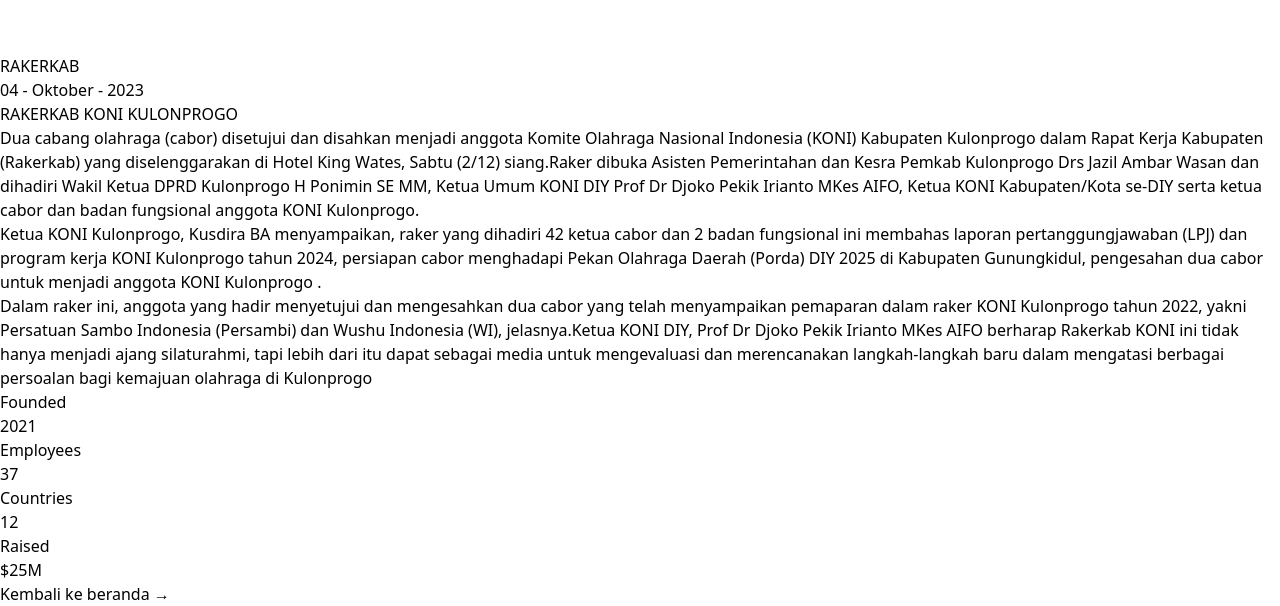
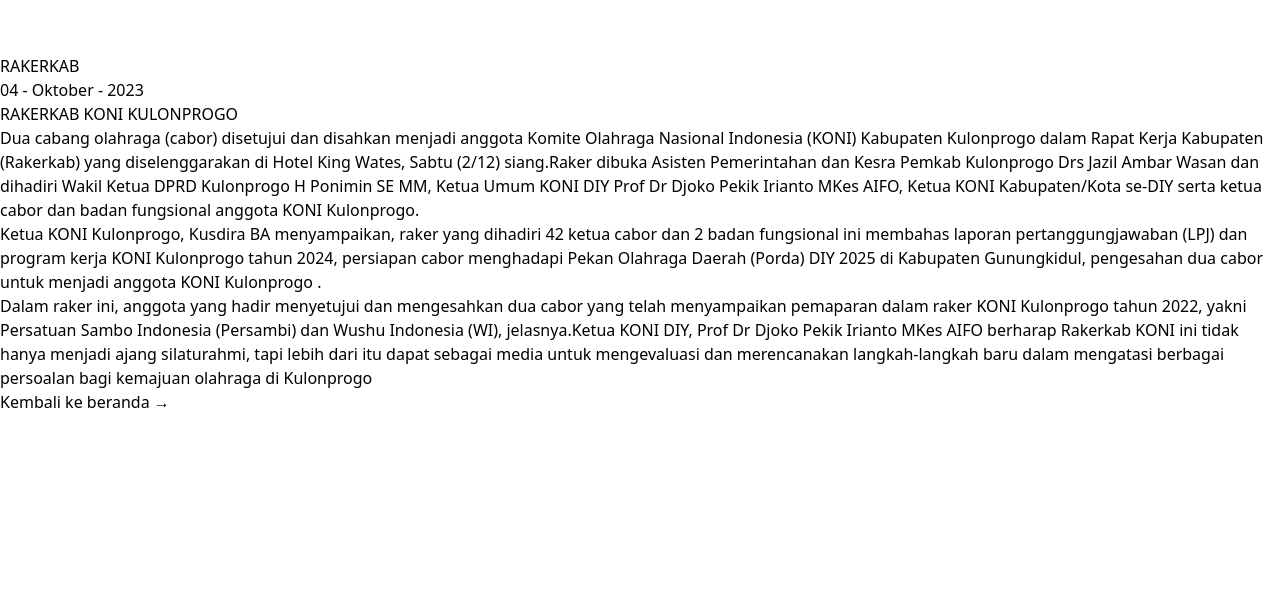
Before and after one commit to pabobernando/knkp2, a React (Vite) app: page /Detail/1 in a window 1280 px wide. Shown: the part 1533-2139 px from the top of the page. After the commit the page ends 1947 px from the top, so only its background shows below. Built offline with nearby package versions, Linux system fonts and the light colour scheme.

Commit message:
delete dt dl

```diff
--- a/dev-dist/sw.js
+++ b/dev-dist/sw.js
@@ -82,7 +82,7 @@
     "revision": "3ca0b8505b4bec776b69afdba2768812"
   }, {
     "url": "index.html",
-    "revision": "0.b92dqmgt85o"
+    "revision": "0.vg7ttjn595"
   }], {});
   workbox.cleanupOutdatedCaches();
   workbox.registerRoute(new workbox.NavigationRoute(workbox.createHandlerBoundToURL("index.html"), {
--- a/src/pages/DetailNew.jsx
+++ b/src/pages/DetailNew.jsx
@@ -68,14 +68,6 @@
                 </p>
               </div>
             </div>
-            <dl className="mt-10 grid grid-cols-2 gap-8 border-t border-gray-900/10 pt-10 sm:grid-cols-4">
-              {stats.map((stat, statIdx) => (
-                <div key={statIdx}>
-                  <dt className="text-sm font-semibold leading-6 text-gray-400">{stat.label}</dt>
-                  <dd className="mt-2 text-3xl font-bold leading-10 tracking-tight text-gray-400">{stat.value}</dd>
-                </div>
-              ))}
-            </dl>
             <div className="mt-10 flex">
               <Link to="/" className="text-base font-semibold leading-7 text-red-500">
                 Kembali ke beranda <span aria-hidden="true">&rarr;</span>
```
